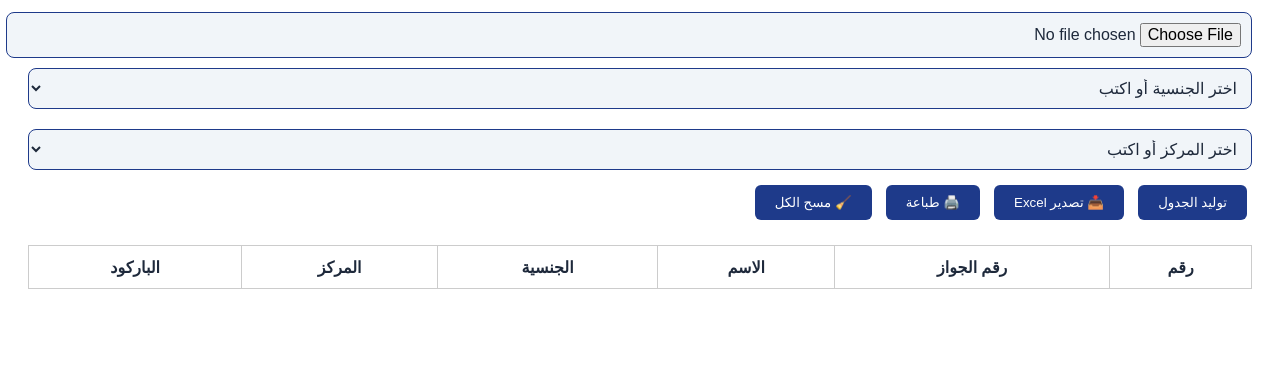
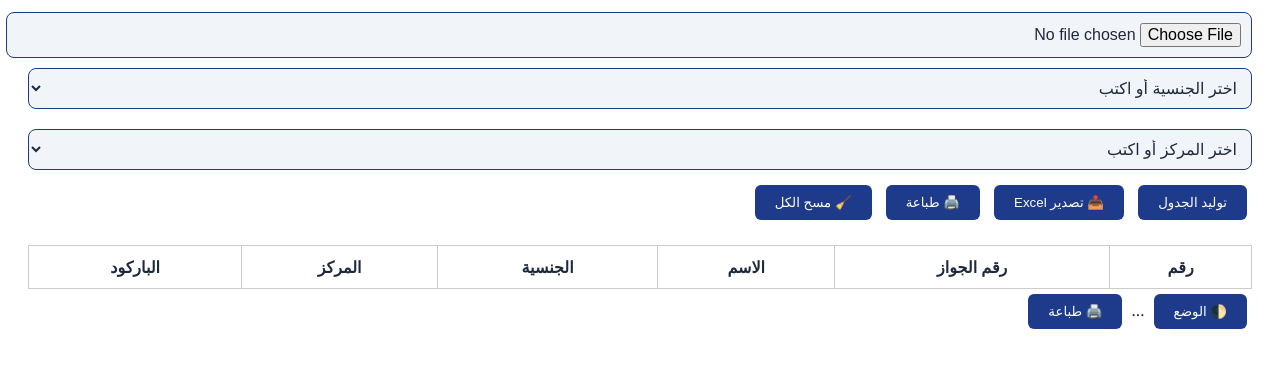
Before and after one commit to Salman-7-Cyber/QRcode-, a plain HTML site: page index.html in a window 1280 px wide. Shown: the part 175-542 px from the top of the page. Drawn offline with Linux system fonts and the light colour scheme.

Commit message:
Update index.html

```diff
--- a/index.html
+++ b/index.html
@@ -93,3 +93,6 @@
 <script src="script.js" defer></script>
 </body>
 </html>
+<button id="themeToggle">🌓 الوضع</button>
+...
+<button id="printBtn">🖨️ طباعة</button>
```
